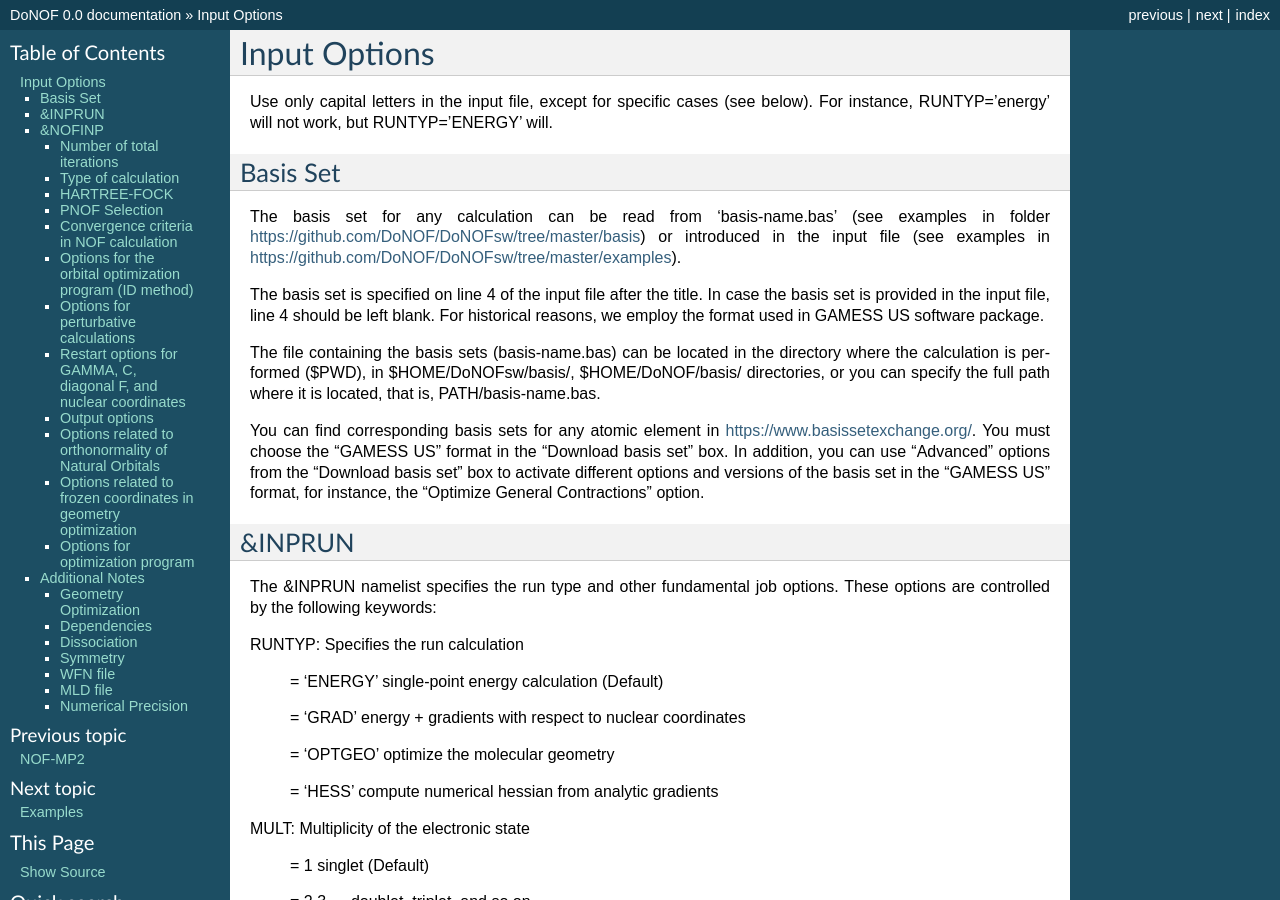
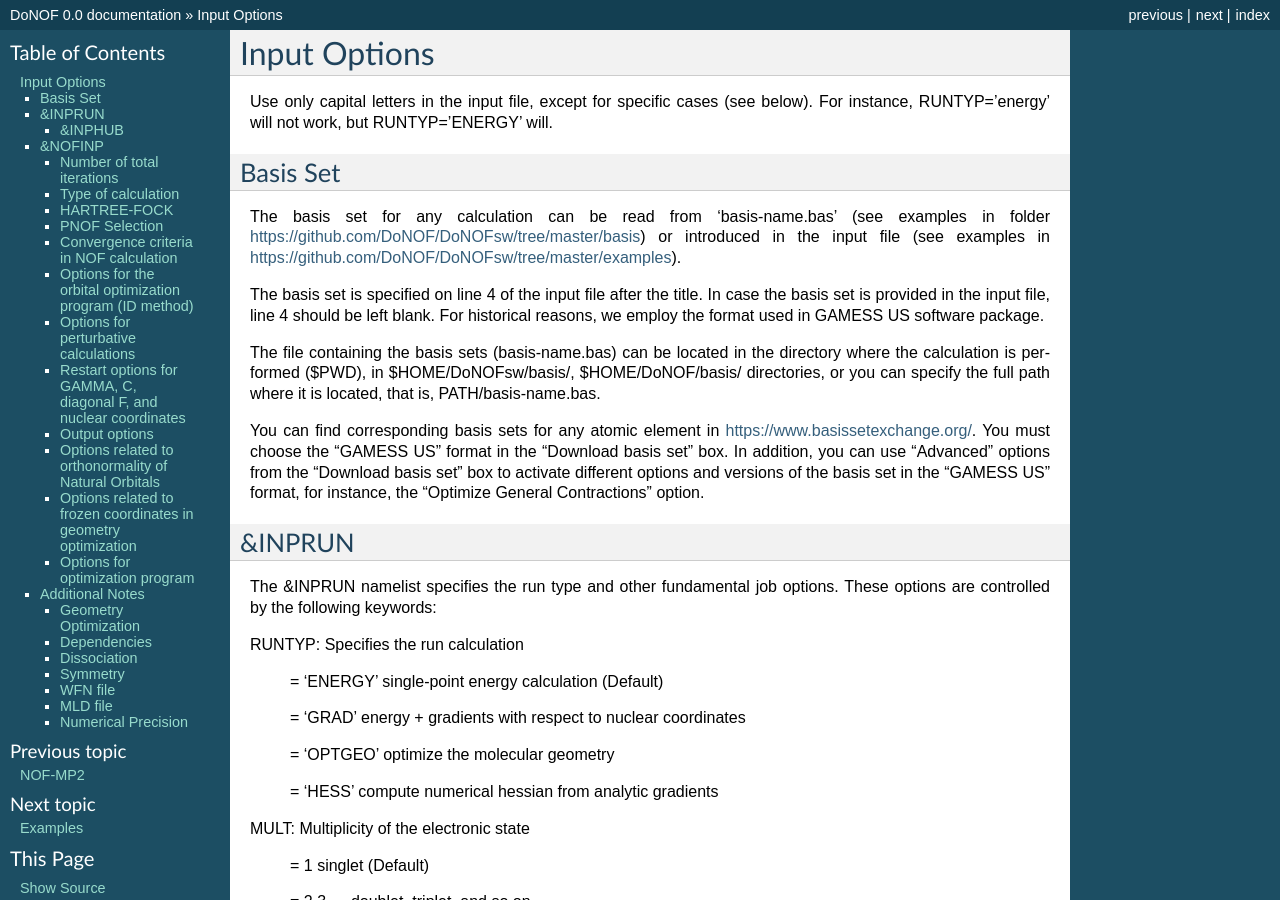
Before and after one commit to DoNOF/DoNOF-Documentation, a Sphinx documentation site: the page built from docs/input.rst, in a window 1280 px wide and 900 px high. Built offline with Sphinx 7.4.7, drawn with Linux system fonts in a browser that asks for light colours.

Commit message:
Update input.rst

```diff
--- a/docs/input.rst
+++ b/docs/input.rst
@@ -118,8 +118,8 @@
 
     = F     (Default)
 
-    &INPHUB
-    ^^^^^^^^
+&INPHUB
+^^^^^^^
 
 NSITE:      Number of sites in one dimension
     = 1     (Default)
```
